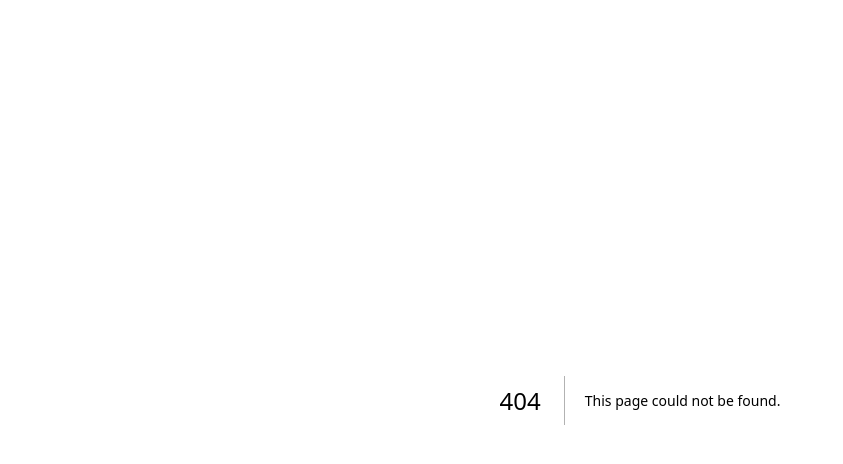
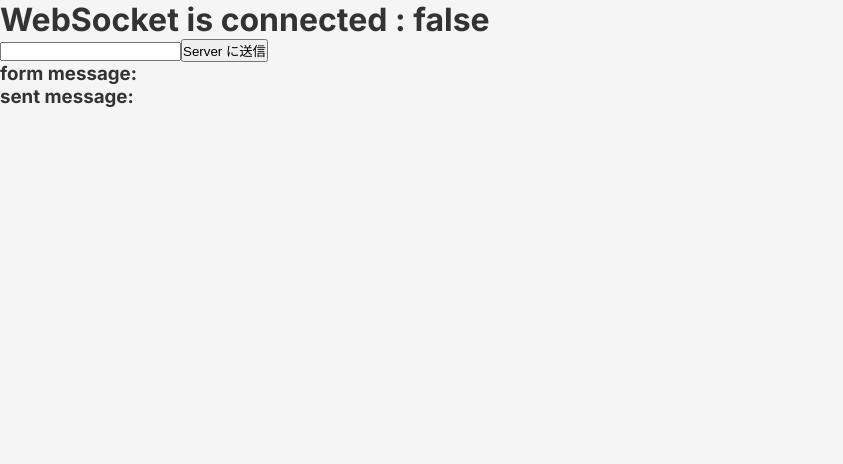
Before and after one commit to Hiroto2002/STECH_TEAM5, a Next.js app in the folder frontend/: page /chat in a window 1280 px wide. Before the commit this address had no page. Shown: the top 464 px of the page, without its empty margins (0-843 px from the left). Built offline with nearby package versions, Linux system fonts and the light colour scheme; no server answers.

Commit message:
feat:ws init

```diff
--- /dev/null
+++ b/frontend/src/app/chat/page.tsx
@@ -0,0 +1,73 @@
+'use client'
+
+import React, { useEffect, useRef, useState } from 'react'
+
+const Chat = () => {
+  const socketRef = useRef<WebSocket>()
+  const [isConnected, setIsConnected] = useState(false)
+  const [formMessage, setFormMessage] = useState('')
+  const [sentMessage, setSentMessage] = useState('')
+  const [messages, setMessages] = useState<string[]>([''])
+
+  const sendData = (event: any) => {
+    event.preventDefault()
+    setFormMessage(event.target[0].value)
+    const sendData = {
+      type: 'message',
+      body: event.target[0].value,
+    }
+    socketRef.current?.send(JSON.stringify(sendData))
+  }
+
+  useEffect(() => {
+    socketRef.current = new WebSocket(
+      'wss://www.mizuhugu35.com/v1/connect?uid=user02&uname=Maeda',
+    )
+    socketRef.current.onopen = function () {
+      setIsConnected(true)
+      console.log('Connected')
+      const echo = setInterval(() => {
+        socketRef.current?.send(JSON.stringify({ type: 'echo', body: 'echo' }))
+        console.log('echo');
+
+      }, 30000)
+      return () => clearInterval(echo)
+    }
+
+    socketRef.current.onclose = function () {
+      console.log('closed')
+      setIsConnected(false)
+    }
+
+    // server 側から送られてきたデータを受け取る
+    socketRef.current.onmessage = function (event) {
+      setSentMessage(event.data)
+      const data = JSON.parse(event.data)
+      setMessages((prev) => [...prev, data.body])
+    }
+
+    return () => {
+      if (socketRef.current == null) {
+        return
+      }
+      socketRef.current.close()
+    }
+  }, [])
+
+  return (
+    <>
+      <h1>WebSocket is connected : {`${isConnected}`}</h1>
+      <form onSubmit={sendData}>
+        <input type="text" name="socketData" />
+        <button type="submit">Server に送信</button>
+      </form>
+      <h3>form message: {formMessage}</h3>
+      <h3>sent message: {sentMessage}</h3>
+      {messages.map((message, index) => (
+        <h3 key={index + 1}>{message}</h3>
+      ))}
+    </>
+  )
+}
+
+export default Chat
```
